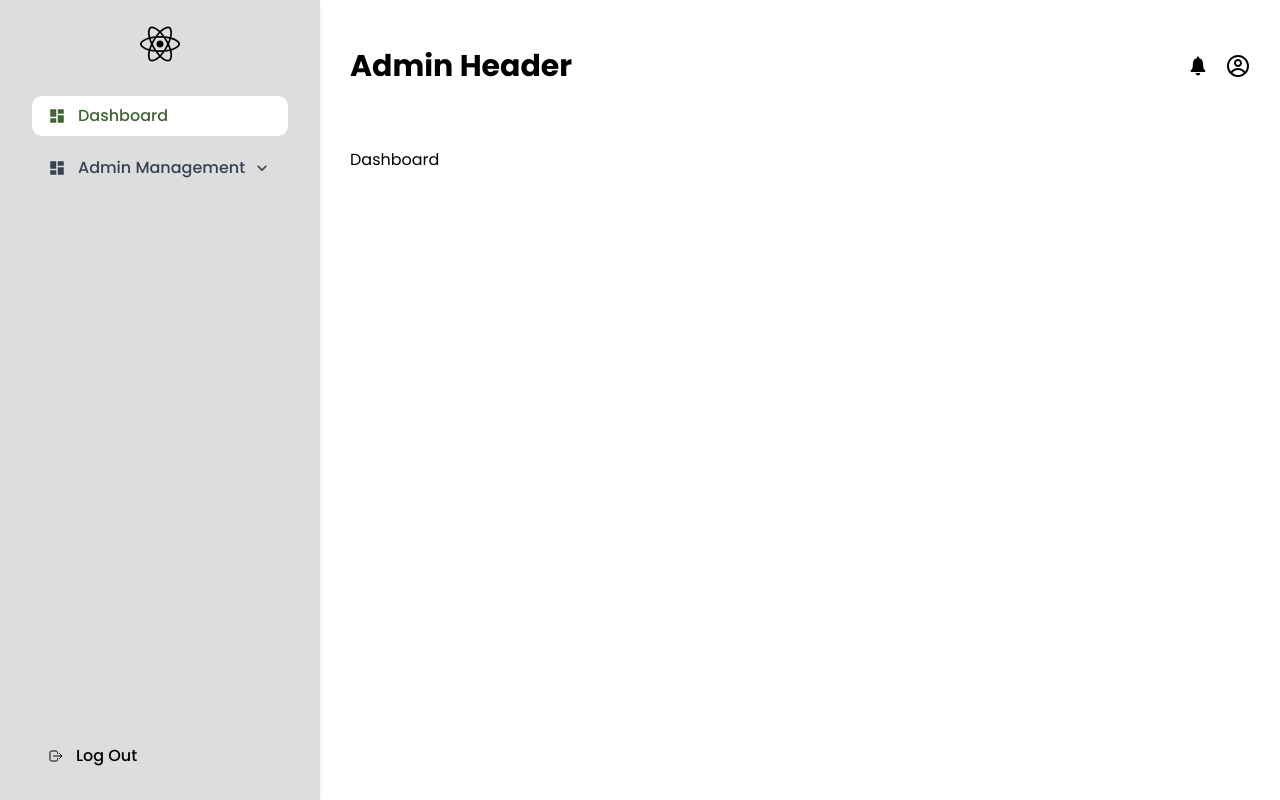
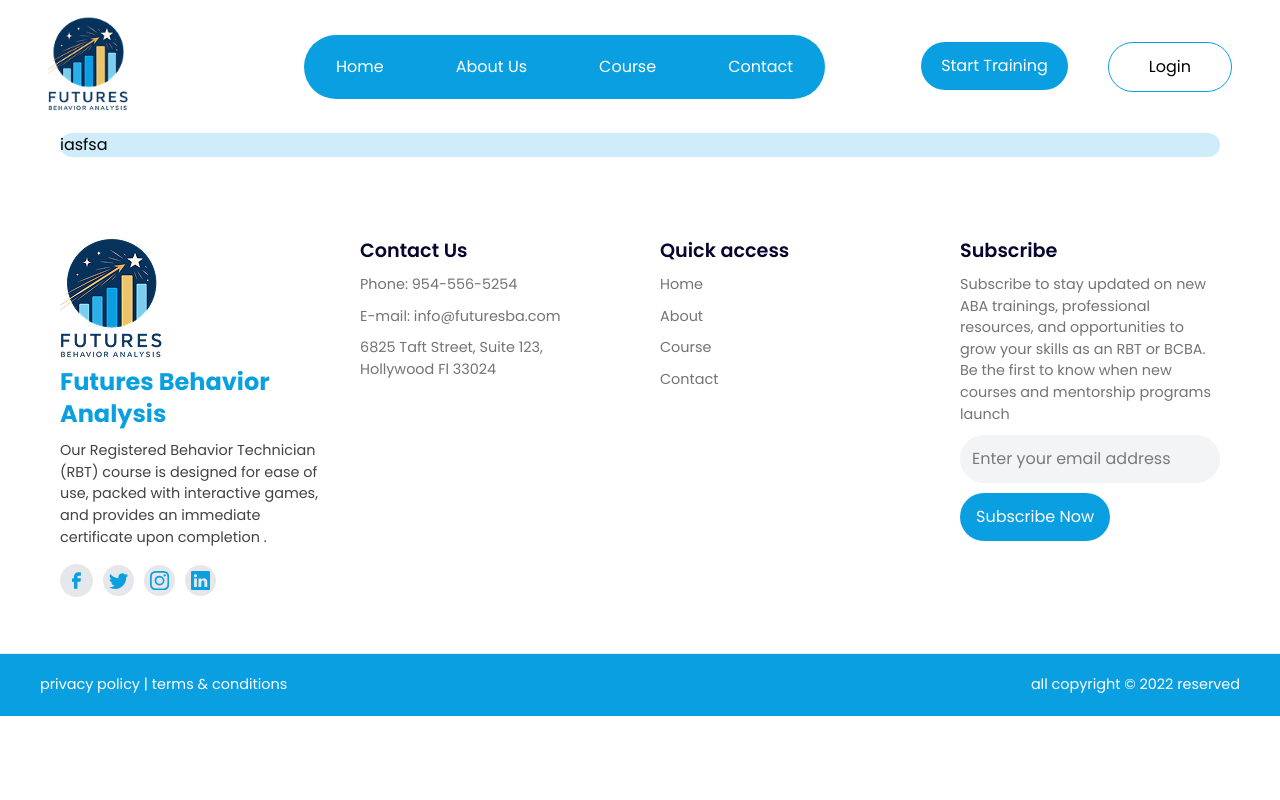
Before and after one commit to ashikur221/LearnSphere, a React (Vite) app: page /dashboard in a window 1280 px wide. Built offline with nearby package versions, Linux system fonts and the light colour scheme.

Commit message:
some changes

```diff
--- a/src/components/admin/Dashboard.jsx
+++ b/src/components/admin/Dashboard.jsx
@@ -1,8 +1,11 @@
 import React from 'react'
+import Statistics from '../dashboard/Statistics'
 
 const Dashboard = () => {
   return (
-    <div className=' text-black'>Dashboard</div>
+    <div className='container mx-auto px-5'>
+      <Statistics />
+    </div>
   )
 }
 
--- /dev/null
+++ b/src/components/dashboard/Statistics.jsx
@@ -0,0 +1,11 @@
+import React from 'react';
+
+const Statistics = () => {
+    return (
+        <div className='bg-theme-primary/20 rounded-2xl'>
+            iasfsa
+        </div>
+    );
+};
+
+export default Statistics;
--- /dev/null
+++ b/src/pages/dashboard/Dashboard.jsx
@@ -0,0 +1,11 @@
+import React from 'react';
+
+const Dashboard = () => {
+    return (
+        <div>
+            this is dashboard.
+        </div>
+    );
+};
+
+export default Dashboard;
--- a/src/shared/navbar/Navbar.jsx
+++ b/src/shared/navbar/Navbar.jsx
@@ -24,7 +24,9 @@ const Navbar = () => {
         </div>
 
         <div className="cta-btn flex gap-3 xlg:gap-10">
-          <button className='bg-theme-primary text-white py-3 px-5 rounded-full'>Start Training</button>
+          <Link to={'/dashboard'} className='cursor-pointer'>
+            <button className='bg-theme-primary cursor-pointer text-white py-3 px-5 rounded-full'>Start Training</button>
+          </Link>
           <button className='border border-theme-primary py-3 px-10 rounded-full'>Login</button>
         </div>
       </div>
```
Also changed, not shown: src/router/router.jsx (+14 -10 lines), src/assets/images/badge.png (added), src/assets/images/student.png (added).
